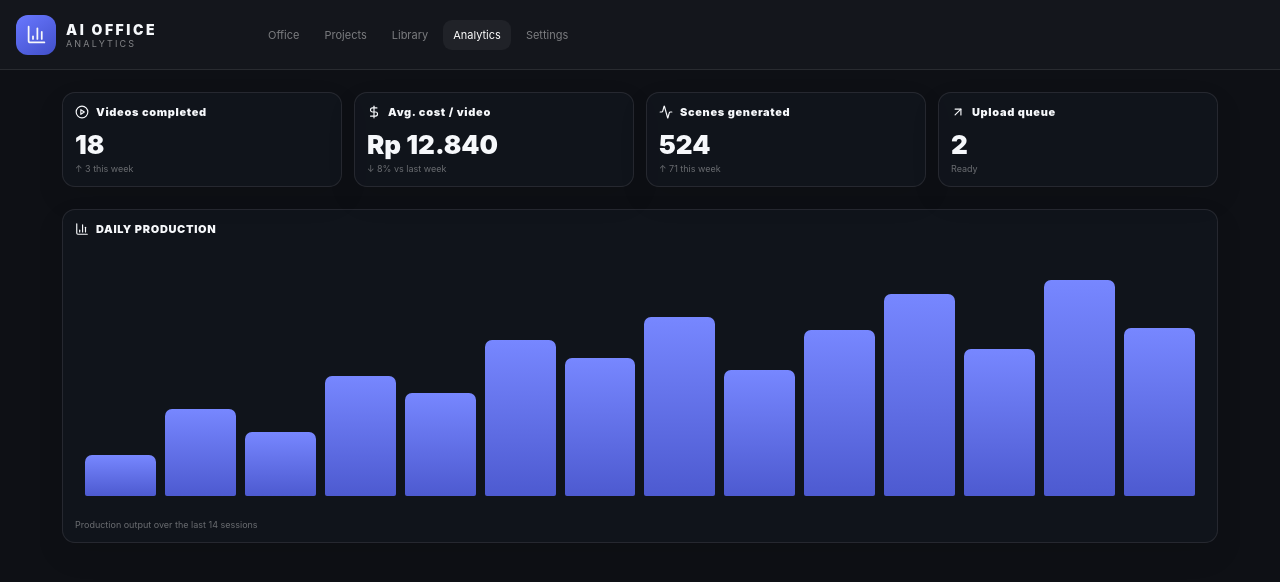
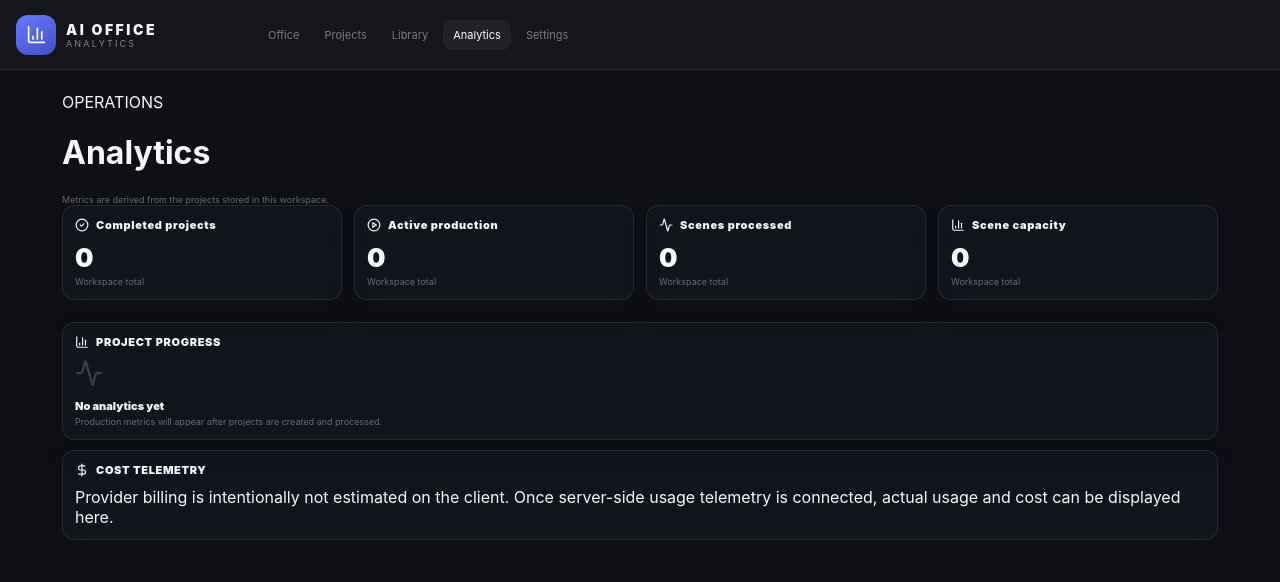
Before and after one commit to Charanko1/automation-videos, a Next.js app: page /analytics in a window 1280 px wide. Shown: the top 582 px of the page. Built offline with nearby package versions, Linux system fonts and the light colour scheme.

Commit message:
refactor: derive analytics from workspace instead of sample metrics

```diff
--- a/app/analytics/page.tsx
+++ b/app/analytics/page.tsx
@@ -1,32 +1,45 @@
 "use client";
 
 import Link from "next/link";
-import { Activity, ArrowUpRight, BarChart3, DollarSign, PlayCircle } from "lucide-react";
-
-const cards = [
-  ["Videos completed","18","↑ 3 this week",PlayCircle],
-  ["Avg. cost / video","Rp 12.840","↓ 8% vs last week",DollarSign],
-  ["Scenes generated","524","↑ 71 this week",Activity],
-  ["Upload queue","2","Ready",ArrowUpRight],
-];
+import { Activity, BarChart3, CheckCircle2, DollarSign, PlayCircle } from "lucide-react";
+import { useEffect, useMemo, useState } from "react";
+import { EMPTY_WORKSPACE, readWorkspace, type Workspace } from "../../lib/workspace";
 
 export default function AnalyticsPage() {
+  const [workspace, setWorkspace] = useState<Workspace>(EMPTY_WORKSPACE);
+
+  useEffect(() => {
+    setWorkspace(readWorkspace());
+  }, []);
+
+  const stats = useMemo(() => {
+    const completed = workspace.projects.filter((project) => project.status === "COMPLETED").length;
+    const producing = workspace.projects.filter((project) => project.status === "PRODUCING").length;
+    const scenes = workspace.projects.reduce((sum, project) => sum + project.currentScene, 0);
+    const totalScenes = workspace.projects.reduce((sum, project) => sum + project.totalScenes, 0);
+    return { completed, producing, scenes, totalScenes };
+  }, [workspace]);
+
   return <div className="app">
     <header className="top">
       <div className="brand"><div className="brandIcon"><BarChart3 size={21}/></div><div><div className="brandTitle">AI OFFICE</div><div className="brandSub">ANALYTICS</div></div></div>
-      <nav className="nav">
-        <Link className="nav-item" href="/">Office</Link><Link className="nav-item" href="/projects">Projects</Link><Link className="nav-item" href="/library">Library</Link><span className="nav-item active">Analytics</span><Link className="nav-item" href="/settings">Settings</Link>
-      </nav>
+      <nav className="nav"><Link className="nav-item" href="/">Office</Link><Link className="nav-item" href="/projects">Projects</Link><Link className="nav-item" href="/library">Library</Link><span className="nav-item active">Analytics</span><Link className="nav-item" href="/settings">Settings</Link></nav>
     </header>
     <div style={{padding:22,maxWidth:1200,width:"100%",margin:"0 auto",overflow:"auto"}}>
+      <div className="page-head"><div><div className="eyebrow">OPERATIONS</div><h1 className="page-title">Analytics</h1><div className="muted">Metrics are derived from the projects stored in this workspace.</div></div></div>
       <div style={{display:"grid",gridTemplateColumns:"repeat(4,1fr)",gap:12,marginBottom:12}}>
-        {cards.map(([a,b,c,I])=><div className="card" key={a as string}><div className="title"><I size={14}/>{a}</div><div style={{fontSize:26,fontWeight:900}}>{b}</div><div className="muted">{c}</div></div>)}
+        {[["Completed projects", String(stats.completed), CheckCircle2], ["Active production", String(stats.producing), PlayCircle], ["Scenes processed", String(stats.scenes), Activity], ["Scene capacity", String(stats.totalScenes), BarChart3]].map(([label,value,Icon]) => <div className="card" key={label as string}><div className="title"><Icon size={14}/>{label}</div><div style={{fontSize:26,fontWeight:900}}>{value}</div><div className="muted">Workspace total</div></div>)}
       </div>
-      <div className="card"><div className="title"><BarChart3 size={14}/> DAILY PRODUCTION</div>
-        <div style={{height:270,display:"flex",alignItems:"end",gap:9,padding:"20px 10px"}}>
-          {[18,38,28,52,45,68,60,78,55,72,88,64,94,73].map((h,i)=><div key={i} style={{flex:1,height:h+"%",background:"linear-gradient(180deg,#7787ff,#4d5ad0)",borderRadius:"7px 7px 2px 2px",minWidth:8}} />)}
-        </div>
-        <div className="muted">Production output over the last 14 sessions</div>
+      <div className="card">
+        <div className="title"><BarChart3 size={14}/> PROJECT PROGRESS</div>
+        {workspace.projects.length === 0 ? <div className="empty-page"><div className="empty-icon"><Activity size={28}/></div><div className="ename">No analytics yet</div><div className="muted">Production metrics will appear after projects are created and processed.</div></div> : workspace.projects.map((project) => {
+          const progress = Math.round((project.currentScene / Math.max(project.totalScenes, 1)) * 100);
+          return <div key={project.id} className="analytics-row"><div style={{minWidth:220}}><div className="projectName">{project.title}</div><div className="muted">{project.type}</div></div><div className="prog"><i style={{width:progress+"%"}} /></div><div className="analytics-value">{progress}%</div></div>;
+        })}
+      </div>
+      <div className="card">
+        <div className="title"><DollarSign size={14}/> COST TELEMETRY</div>
+        <div className="notice">Provider billing is intentionally not estimated on the client. Once server-side usage telemetry is connected, actual usage and cost can be displayed here.</div>
       </div>
     </div>
   </div>;
```
